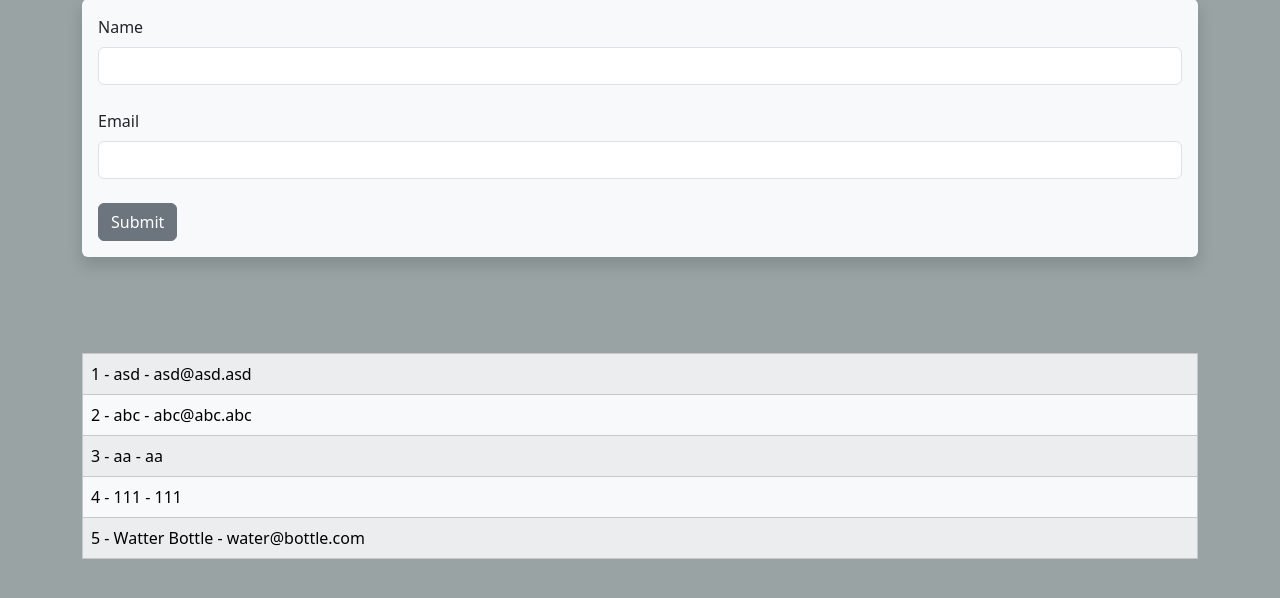
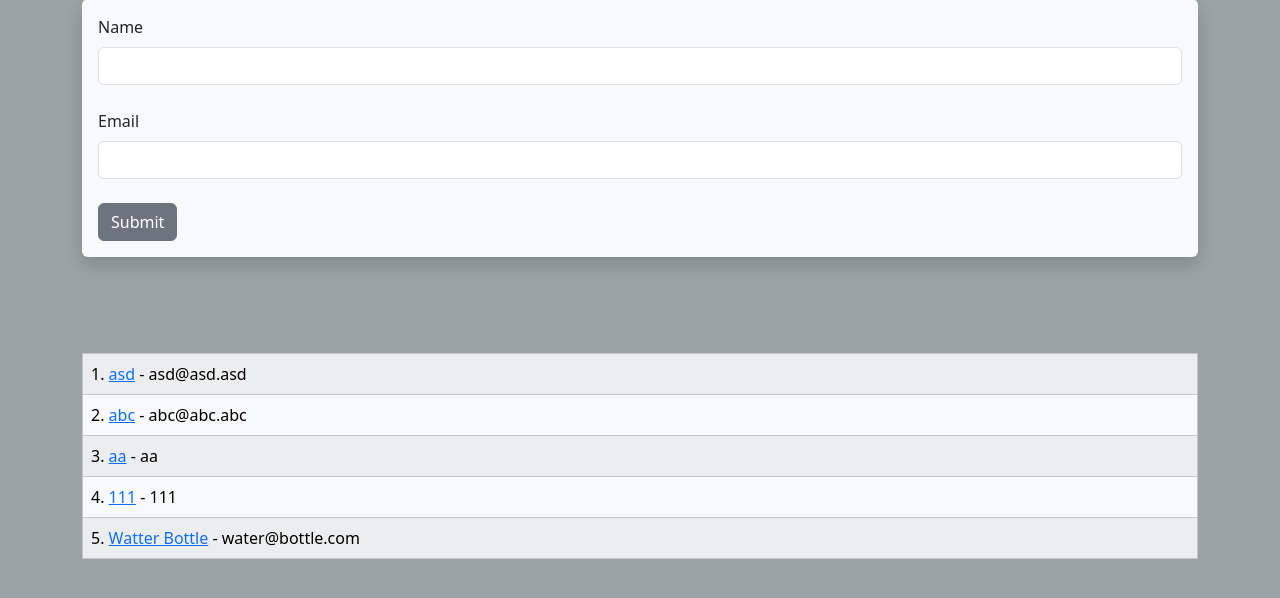
Before and after one commit to ASerdarSahin/website, a Flask app: page /user/add in a window 1280 px wide. Shown: the part 167-765 px from the top of the page. Run offline with Flask 3, Linux system fonts and the light colour scheme.

Commit message:
add comment, added url at our_user.name

```diff
--- a/templates/add_user.html
+++ b/templates/add_user.html
@@ -5,7 +5,7 @@
 {% for message in get_flashed_messages() %}
     <div class="alert alert-dark alert-dismissible show" role="alert">
         {{ message }}
-        <button type="button" class="btn-close" data-bs-dismiss="alert" aria-label="Close"></button>
+        <button type="button" class="btn-close" data-bs-dismiss="alert" aria-label="Close"></button> <!-- x button doesn't work -->
     </div>
 {% endfor %}
 
@@ -16,7 +16,7 @@
     {% for our_user in our_users %}
         <tr>
         <td>
-        {{ our_user.id }} - {{ our_user.name }} - {{ our_user.email }}
+            {{ our_user.id }}.  <a href="{{url_for('update', id=our_user.id)}}">{{ our_user.name }}</a> - {{ our_user.email }}
         </td>
         </tr>
     {% endfor %}
@@ -43,7 +43,7 @@
     {% for our_user in our_users %}
         <tr>
         <td>
-        {{ our_user.id }} - {{ our_user.name }} - {{ our_user.email }}
+        {{ our_user.id }}.  <a href="{{url_for('update', id=our_user.id)}}">{{ our_user.name }}</a> - {{ our_user.email }}
         </td>
         </tr>
     {% endfor %}
```
